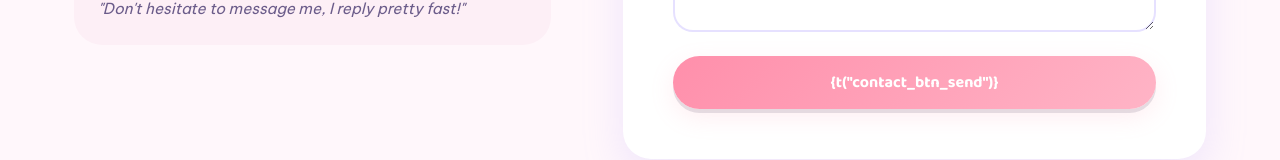
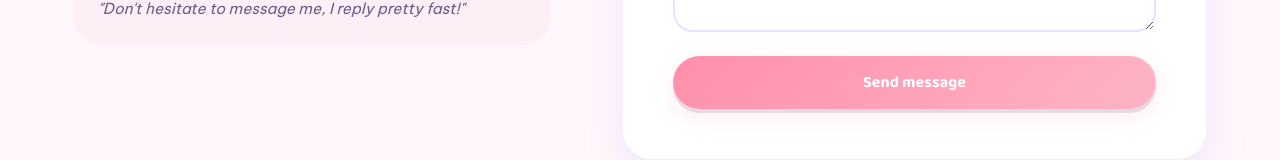
Before and after one commit to wyattz666/portfolio, a React (Vite) app: page / in a window 1280 px wide. Shown: the part 3371-3531 px from the top of the page. Built offline with nearby package versions, Linux system fonts and the light colour scheme.

Commit message:
fix: literal string in contact form button

```diff
--- a/src/features/contact/components/ContactForm.jsx
+++ b/src/features/contact/components/ContactForm.jsx
@@ -53,7 +53,7 @@ export default function ContactForm() {
       </div>
 
       <Button type="submit" variant="primary" disabled={status === 'submitting'}>
-        {status === 'submitting' ? '{t("contact_btn_sending")}' : '{t("contact_btn_send")}'}
+        {status === 'submitting' ? t("contact_btn_sending") : t("contact_btn_send")}
       </Button>
 
       <AnimatePresence>
```
